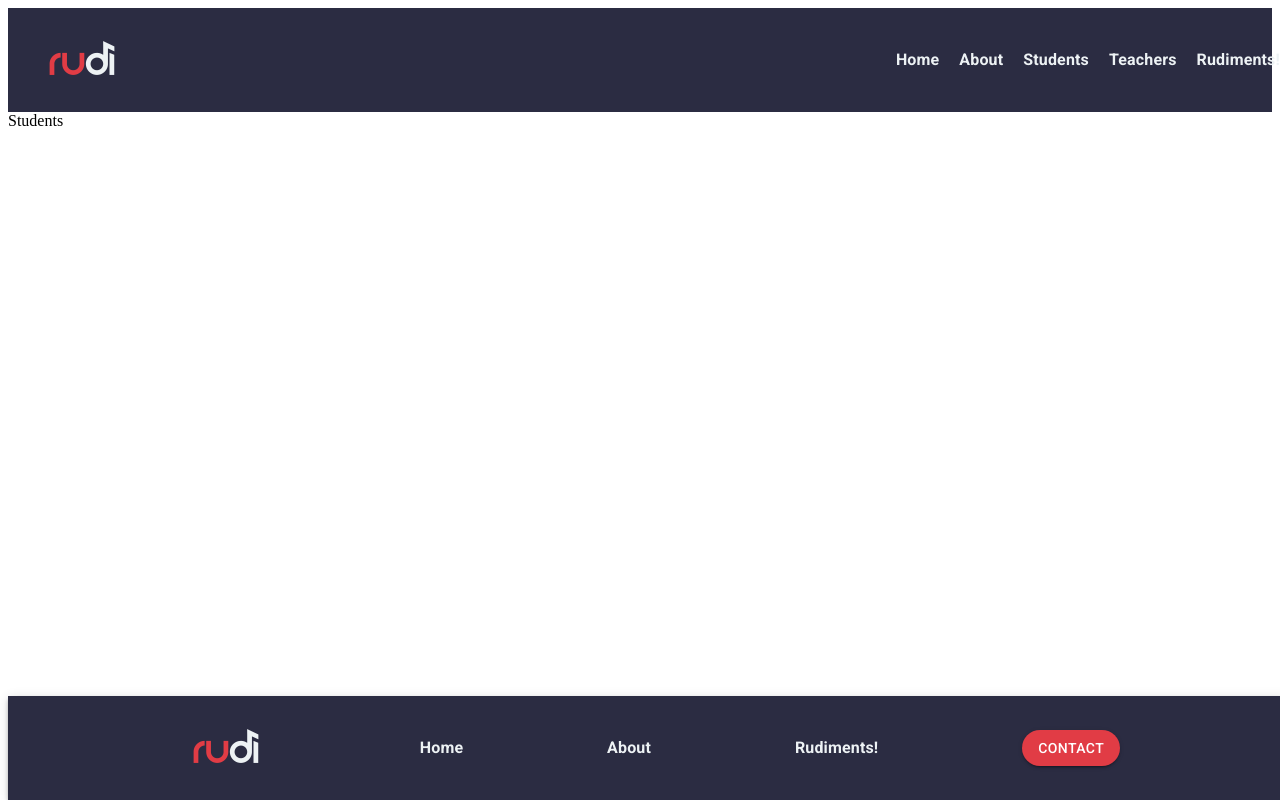
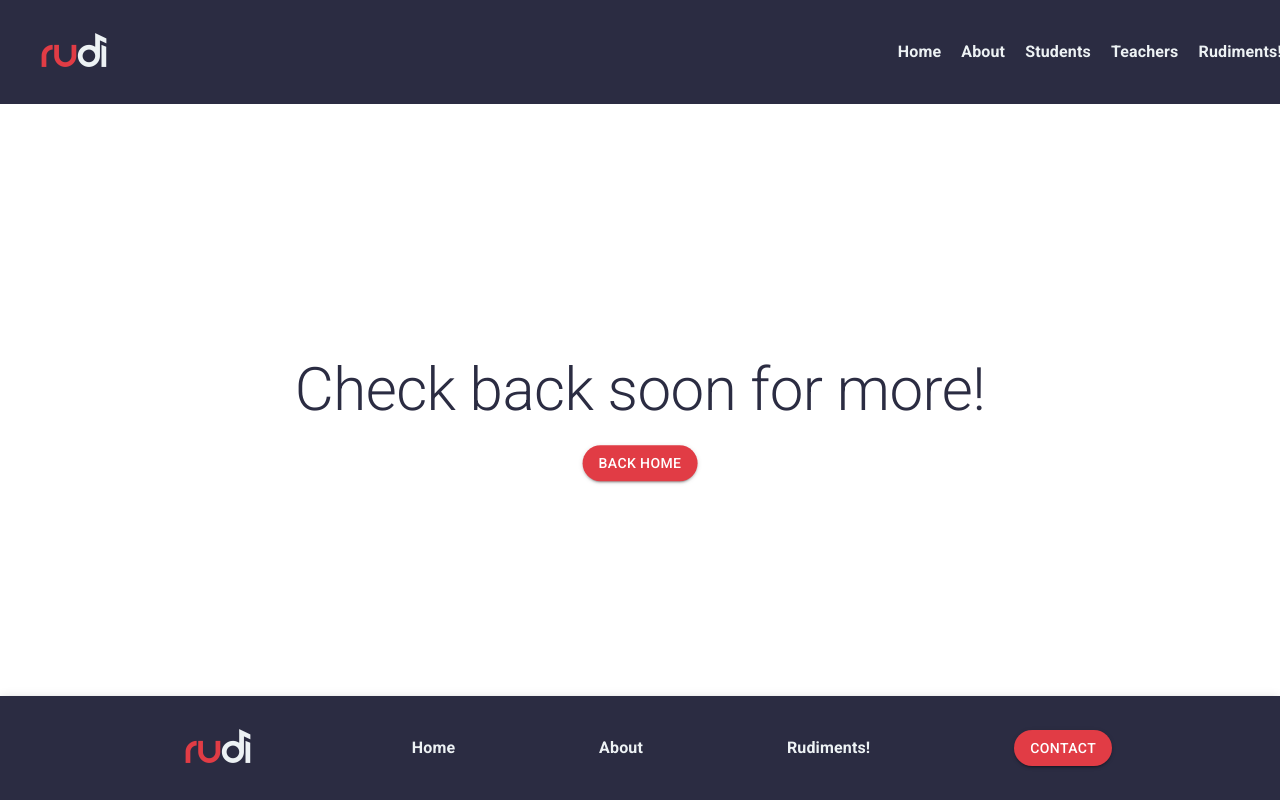
Before and after one commit to jordanboardman/rudi-app-front-end, a React (Create React App) app: page /students in a window 1280 px wide. Shown: the top 800 px of the page. Built offline with nearby package versions, Linux system fonts and the light colour scheme.

Commit message:
updated Styling and some Buttons

```diff
--- a/src/components/App.js
+++ b/src/components/App.js
@@ -13,6 +13,7 @@
 import CardActionArea from "@mui/material/CardActionArea";
 import Paper from "@mui/material/Paper";
 import { styled } from "@mui/material/styles";
+import { Link } from "react-router-dom";
 
 const theme = createTheme();
 
@@ -64,6 +65,7 @@
               spacing={2}
               justifyContent="center"
             >
+              <Link to="/rudiments" underline="none" className="link">
                 <Button
                   size="large"
                   sx={{
@@ -76,6 +78,7 @@
                 >
                   Learn More
                 </Button>
+              </Link>
             </Stack>
           </Container>
         </Box>
@@ -83,7 +86,8 @@
           {/* End hero unit */}
           {/* What is Rudi */}
           <Grid item xs={12} md={6} sx={{ pb: 10 }}>
-            <CardActionArea component="a" href="#">
+            {/* Jordan/ I took out a href="*" tag in the CardActionArea below. Feel free to put it back if needed :-D */}
+            <CardActionArea component="a">
               <Card sx={{ display: "flex" }}>
                 <CardMedia
                   component="img"
@@ -154,6 +158,7 @@
                   alt="music note"
                 />
                 <CardContent>
+                  <Link to="/students" underline="none" className="link">
                     <Typography
                       gutterBottom
                       variant="h5"
@@ -167,6 +172,7 @@
                     >
                       Students
                     </Typography>
+                  </Link>
                   <Typography>
                     Rudi provides students a fun and engaging way to enhance
                     their basic drumming necessities. Progression-based
@@ -202,6 +208,7 @@
                   alt="music note"
                 />
                 <CardContent>
+                  <Link to="/teachers" underline="none" className="link">
                     <Typography
                       gutterBottom
                       variant="h5"
@@ -214,6 +221,7 @@
                     >
                       Private Teachers
                     </Typography>
+                  </Link>
                   <Typography>
                     Rudi was created out of a need for instructors to find a fun
                     and engaging way to teach their students rudiments. By using
@@ -249,6 +257,7 @@
                   alt="music note"
                 />
                 <CardContent>
+                  <Link to="/teachers" underline="none" className="link">
                     <Typography
                       gutterBottom
                       variant="h5"
@@ -261,6 +270,7 @@
                     >
                       School Teachers
                     </Typography>
+                  </Link>
                   <Typography>
                     Rudi is also there for school teachers and band directors
                     who need a reliable source to help their percussion students
--- a/src/components/Register.js
+++ b/src/components/Register.js
@@ -1,19 +1,19 @@
-import React, {useEffect, useState} from 'react'
-import Radio from '@mui/material/Radio';
-import RadioGroup from '@mui/material/RadioGroup';
-import FormControlLabel from '@mui/material/FormControlLabel';
-import FormControl from '@mui/material/FormControl';
-import FormLabel from '@mui/material/FormLabel';
-import Box from '@mui/material/Box';
-import TextField from '@mui/material/TextField';
-import { Button } from '@mui/material';
-import ClassCodeEntry from './ClassCodeEntry';
+import React, { useEffect, useState } from "react";
+import Radio from "@mui/material/Radio";
+import RadioGroup from "@mui/material/RadioGroup";
+import FormControlLabel from "@mui/material/FormControlLabel";
+import FormControl from "@mui/material/FormControl";
+import FormLabel from "@mui/material/FormLabel";
+import Box from "@mui/material/Box";
+import TextField from "@mui/material/TextField";
+import { Button } from "@mui/material";
+import ClassCodeEntry from "./ClassCodeEntry";
 
 const Register = () => {
-  const [email, setEmail] = useState('')
-  const [password, setPassword] = useState('')
-  const [userType, setUserType] = useState('')
-  const [code, setCode] = useState('')
+  const [email, setEmail] = useState("");
+  const [password, setPassword] = useState("");
+  const [userType, setUserType] = useState("");
+  const [code, setCode] = useState("");
   const [users, setUsers] = useState(false);
 
   // const createUser = e => {
@@ -28,7 +28,6 @@
   //   setCode(code)
   // }
 
-
   useEffect(() => {
     createUser();
   }, []);
@@ -37,17 +36,17 @@
     let password = password;
     let role = userType;
     let code = code;
-    fetch('http://localhost:3001/', {
-      method: 'POST',
+    fetch("http://localhost:3001/", {
+      method: "POST",
       headers: {
-        'Content-Type': 'application/json',
+        "Content-Type": "application/json",
       },
-      body: JSON.stringify({username, password, role, code}),
+      body: JSON.stringify({ username, password, role, code }),
     })
-      .then(response => {
+      .then((response) => {
         return response.json();
       })
-      .then(data => {
+      .then((data) => {
         alert(data);
         getUsers();
       });
@@ -61,72 +60,94 @@
           sx={{
             width: 300,
             height: 200,
-          display: 'flex',
-          flexDirection: 'column',
-          justifyContent: 'space-around'
+            display: "flex",
+            flexDirection: "column",
+            justifyContent: "space-around",
           }}
         >
           <TextField
             id="outlined-email"
             label="Email"
-          onChange={e=>{setEmail(e.target.value)}}
+            onChange={(e) => {
+              setEmail(e.target.value);
+            }}
           />
-          <br/>
+          <br />
 
           <TextField
             id="outlined-password-input"
             label="Password"
             type="password"
             autoComplete="current-password"
-          onChange={e=>{setPassword(e.target.value)}}
+            onChange={(e) => {
+              setPassword(e.target.value);
+            }}
           />
-          <br/>
+          <br />
 
           <FormControl>
             <FormLabel
               id="user-type-radio-label"
-            sx={{'&.Mui-focused': {
-              color: '#E13C45'
-            }}}>
+              sx={{
+                "&.Mui-focused": {
+                  color: "#E13C45",
+                },
+              }}
+            >
               Account Type
             </FormLabel>
             <RadioGroup
               name="user-type-radio-group"
-            onChange={e=>{setUserType(e.target.value)}}>
+              onChange={(e) => {
+                setUserType(e.target.value);
+              }}
+            >
               <FormControlLabel
                 value="student"
-              control={<Radio
-                sx={{color: '#E13C45',
-              '&.Mui-checked' : {
-                color: '#E13C45'
-              }}}/>}
-              label="Student" />
+                control={
+                  <Radio
+                    sx={{
+                      color: "#E13C45",
+                      "&.Mui-checked": {
+                        color: "#E13C45",
+                      },
+                    }}
+                  />
+                }
+                label="Student"
+              />
               <FormControlLabel
                 value="teacher"
-              control={<Radio
-                sx={{color: '#E13C45',
-              '&.Mui-checked' : {
-                color: '#E13C45'
-              }}}/>}
-              label="Teacher" />
+                control={
+                  <Radio
+                    sx={{
+                      color: "#E13C45",
+                      "&.Mui-checked": {
+                        color: "#E13C45",
+                      },
+                    }}
+                  />
+                }
+                label="Teacher"
+              />
             </RadioGroup>
           </FormControl>
-          <br/>
+          <br />
 
           <ClassCodeEntry user={userType} handleCode={handleCode} />
           <br />
 
           <Button
             variant="contained"
-          sx={{backgroundColor: '#E13C45',
-        borderRadius: '52px'}}
-          onClick={createUser}>
+            sx={{ backgroundColor: "#E13C45", borderRadius: "52px" }}
+            onClick={createUser}
+          >
             Register
           </Button>
         </Box>
       </div>
     </>
-  )
-}
+  );
+};
 
-export default Register
+export default Register;
--- a/src/components/Rudiments.js
+++ b/src/components/Rudiments.js
@@ -5,7 +5,7 @@
 const Rudiments = () => {
   return (
     <>
-      <Box>
+      <Box sx={{ paddingBottom: "100px" }}>
         <Box
           sx={{
             display: "flex",
--- a/src/components/Students.js
+++ b/src/components/Students.js
@@ -1,9 +1,47 @@
-import React from 'react'
+import React from "react";
+import { Container, Typography, Button } from "@mui/material";
+import { Link } from "react-router-dom";
 
 const Students = () => {
   return (
-    <div>Students</div>
-  )
-}
+    <Container
+      sx={{
+        display: "flex",
+        justifyContent: "center",
+        position: "fixed",
+        top: "50%",
+        left: "50%",
+        transform: "translate(-50%, -50%)",
+      }}
+    >
+      <Typography
+        component="h1"
+        variant="h2"
+        align="center"
+        color="#2B2C42"
+        gutterBottom
+      >
+        Check back soon for more!
+      </Typography>
+      <Link to="/" underline="none" className="link">
+        <Button
+          variant="contained"
+          sx={{
+            backgroundColor: "#E13C45",
+            borderRadius: "40px",
+            display: "flex",
+            justifyContent: "center",
+            position: "fixed",
+            top: "118%",
+            left: "50%",
+            transform: "translate(-50%, -50%)",
+          }}
+        >
+          Back Home
+        </Button>
+      </Link>
+    </Container>
+  );
+};
 
-export default Students
+export default Students;
--- a/src/components/Teachers.js
+++ b/src/components/Teachers.js
@@ -1,9 +1,47 @@
-import React from 'react'
+import React from "react";
+import { Container, Typography, Button } from "@mui/material";
+import { Link } from "react-router-dom";
 
 const Teachers = () => {
   return (
-    <div>Teachers</div>
-  )
-}
+    <Container
+      sx={{
+        display: "flex",
+        justifyContent: "center",
+        position: "fixed",
+        top: "50%",
+        left: "50%",
+        transform: "translate(-50%, -50%)",
+      }}
+    >
+      <Typography
+        component="h1"
+        variant="h2"
+        align="center"
+        color="#2B2C42"
+        gutterBottom
+      >
+        Check back soon for more!
+      </Typography>
+      <Link to="/" underline="none" className="link">
+        <Button
+          variant="contained"
+          sx={{
+            backgroundColor: "#E13C45",
+            borderRadius: "40px",
+            display: "flex",
+            justifyContent: "center",
+            position: "fixed",
+            top: "118%",
+            left: "50%",
+            transform: "translate(-50%, -50%)",
+          }}
+        >
+          Back Home
+        </Button>
+      </Link>
+    </Container>
+  );
+};
 
-export default Teachers
+export default Teachers;
--- a/src/index.css
+++ b/src/index.css
@@ -1,4 +1,3 @@
-
 .link {
   color: #edf2f4;
   text-decoration: none;
@@ -8,10 +7,14 @@
   width: 100px;
 }
 
-.login{
-    display: flex;
-    flex-direction: column;
-    align-items: center;
-    justify-content: center;
-    margin-top: 10%
+.login {
+  display: flex;
+  flex-direction: column;
+  align-items: center;
+  justify-content: center;
+  margin-top: 10%;
 }
+
+body {
+  margin: 0px;
+}
```
Lines whose indentation alone changed are shown as unchanged.
